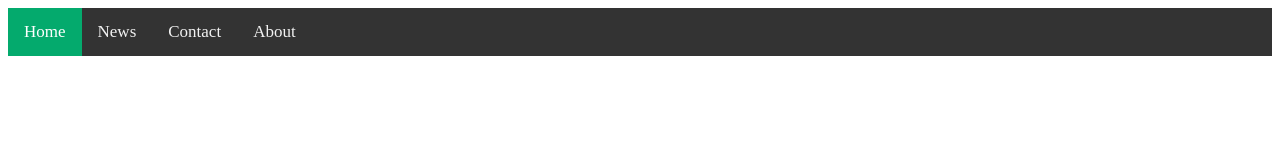
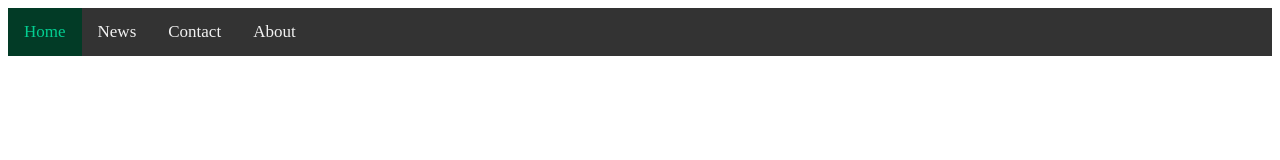
Before and after one commit to Aarbin0/The-Paradise, a plain HTML site: page index.html in a window 1280 px wide. Drawn offline with Linux system fonts and the light colour scheme.

Commit message:
color change

```diff
--- a/index.html
+++ b/index.html
@@ -30,14 +30,14 @@
 
 /* Change the color of links on hover */
 .topnav a:hover {
-  background-color: #ddd;
-  color: black;
+  background-color: #f80000;
+  color: rgb(243, 87, 87);
 }
 
 /* Add a color to the active/current link */
 .topnav a.active {
-  background-color: #04AA6D;
-  color: white;
+  background-color: #023b26;
+  color: rgb(3, 206, 145);
 }
 
 </style>
```
